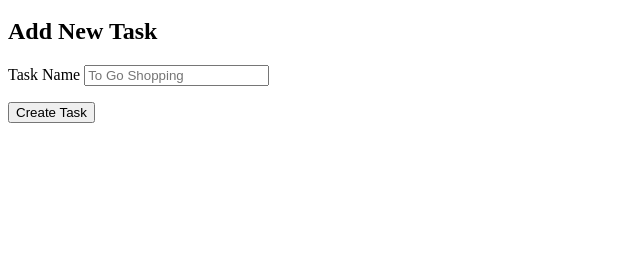
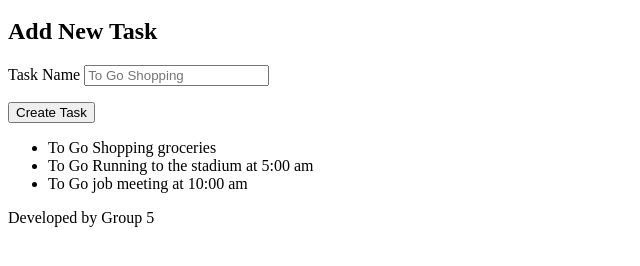
Before and after one commit to erick-arevalo/ejemploAuditoriaExpo, a plain HTML site: page pug/index.pug in a window 1280 px wide. Shown: the part 48-314 px from the top of the page, without its empty margins (0-640 px from the left). Drawn offline with nearby package versions, Linux system fonts and the light colour scheme; files that its build step writes are made by us from their sources.

Commit message:
Estructura HTML terminada

```diff
--- a/pug/index.pug
+++ b/pug/index.pug
@@ -2,10 +2,18 @@ html
 	head
 		title To Do List App
 	body
-		h1 To Do List App
+		header
+			h1 To Do List App
 		form
 			h2 Add New Task
 			p
 				label(for="toDoTask") Task Name
 				input(name="toDoTask",type="text",placeholder="To Go Shopping")#toDoTask
 			button(type="button") Create Task
+		section
+			ul.toDoList
+				li.toDoList-item To Go Shopping groceries
+				li.toDoList-item To Go Running to the stadium at 5:00 am
+				li.toDoList-item To Go job meeting at 10:00 am
+		footer
+			| Developed by Group 5
```
Also changed, not shown: index.html.
